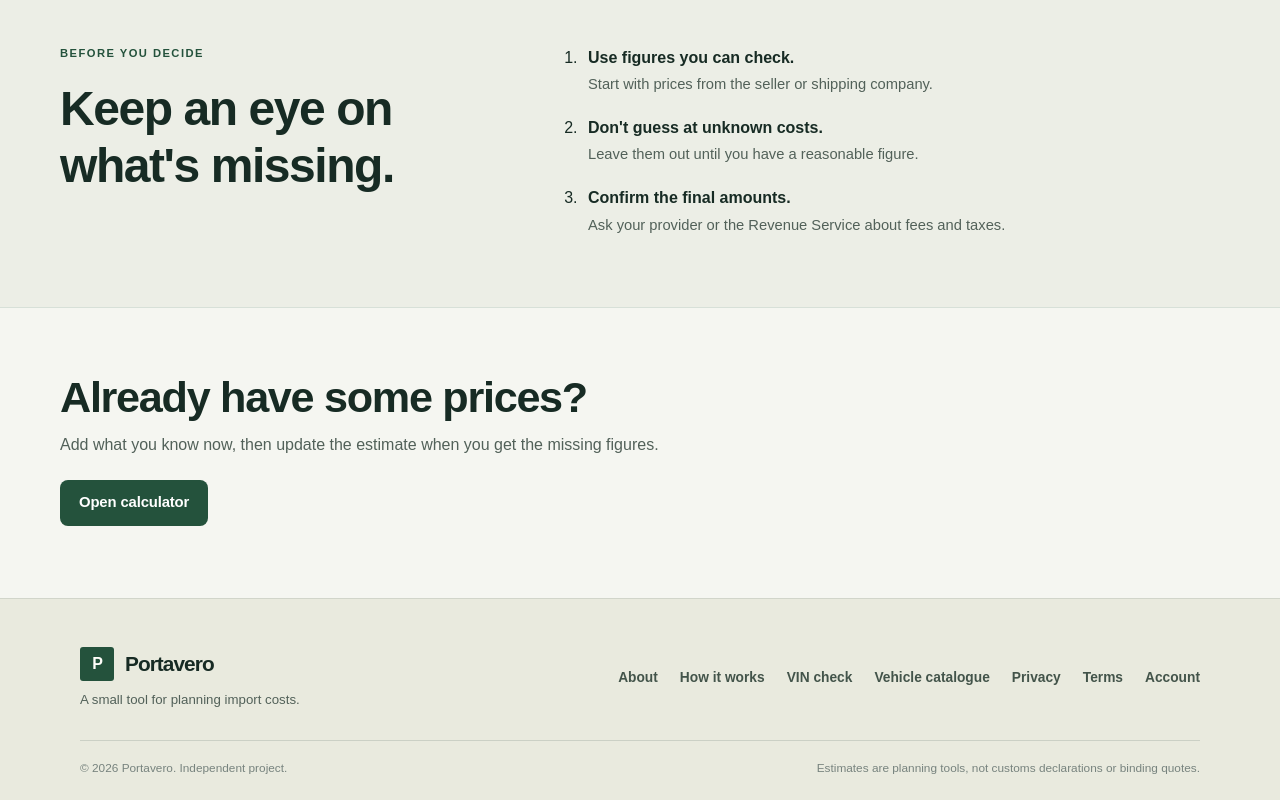
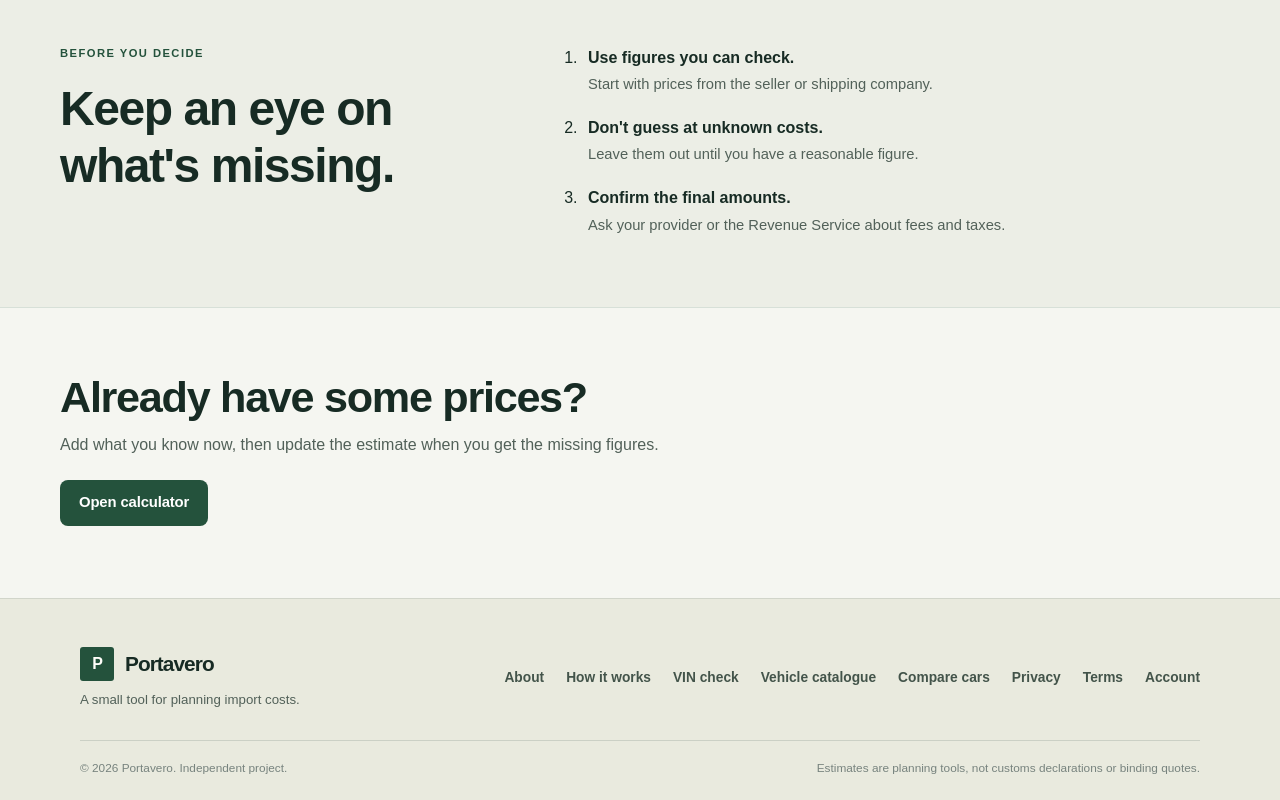
Before and after one commit to GIORGIO2032Q4E/portavero, a Next.js app: page / in a window 1280 px wide. Shown: the part 1426-2226 px from the top of the page. Built offline with nearby package versions, Linux system fonts and the light colour scheme; no server answers.

Commit message:
Add vehicle comparison to footer links

```diff
--- a/src/app/layout.tsx
+++ b/src/app/layout.tsx
@@ -51,6 +51,7 @@ export default function RootLayout({ children }: Readonly<{ children: React.Reac
               <Link href="/how-it-works">How it works</Link>
               <Link href="/vin-check">VIN check</Link>
               <Link href="/vehicles">Vehicle catalogue</Link>
+              <Link href="/compare">Compare cars</Link>
               <Link href="/privacy-policy">Privacy</Link>
               <Link href="/terms">Terms</Link>
               <Link href="/account">Account</Link>
```
